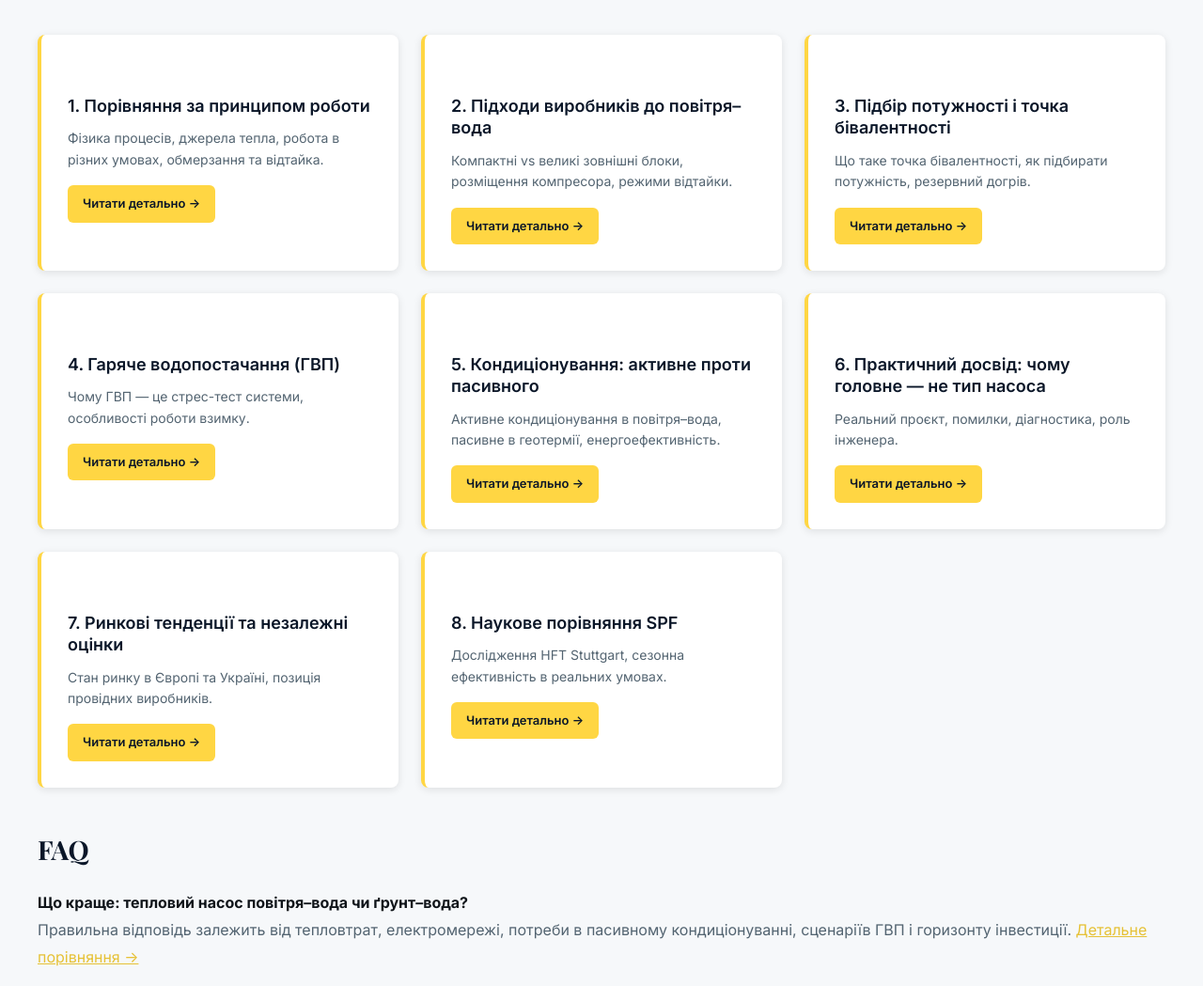
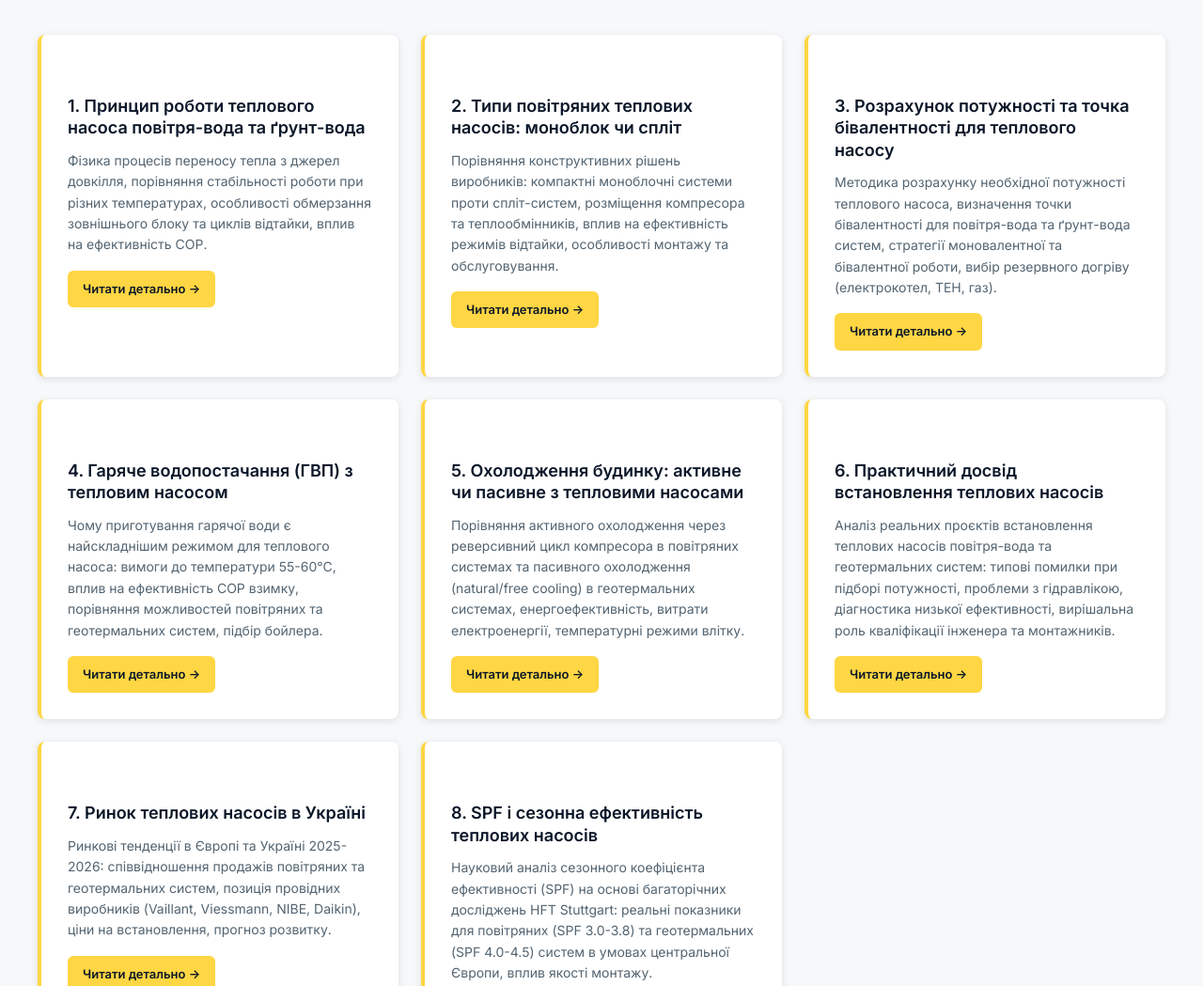
Before and after one commit to dimirtsar/dimirtsar.github.io, a website: page blog/teplovyi-nasos-povitrya-voda-chy-grunt-voda/index.html in a window 1280 px wide. Shown: the part 3726-4775 px from the top of the page at 94% size. Drawn offline with nearby package versions, Linux system fonts and the light colour scheme.

Commit message:
Updated index.html

```diff
--- a/blog/teplovyi-nasos-povitrya-voda-chy-grunt-voda/index.html
+++ b/blog/teplovyi-nasos-povitrya-voda-chy-grunt-voda/index.html
@@ -197,50 +197,50 @@
 
         <div class="cluster-grid">
           <div class="cluster-card">
-            <h4>1. Порівняння за принципом роботи</h4>
-            <p>Фізика процесів, джерела тепла, робота в різних умовах, обмерзання та відтайка.</p>
+            <h4>1. Принцип роботи теплового насоса повітря-вода та ґрунт-вода</h4>
+            <p>Фізика процесів переносу тепла з джерел довкілля, порівняння стабільності роботи при різних температурах, особливості обмерзання зовнішнього блоку та циклів відтайки, вплив на ефективність СОР.</p>
             <a href="/blog/heat-pump-principle-comparison/">Читати детально →</a>
           </div>
 
           <div class="cluster-card">
-            <h4>2. Підходи виробників до повітря–вода</h4>
-            <p>Компактні vs великі зовнішні блоки, розміщення компресора, режими відтайки.</p>
+            <h4>2. Типи повітряних теплових насосів: моноблок чи спліт</h4>
+            <p>Порівняння конструктивних рішень виробників: компактні моноблочні системи проти спліт-систем, розміщення компресора та теплообмінників, вплив на ефективність режимів відтайки, особливості монтажу та обслуговування.</p>
             <a href="/blog/heat-pump-manufacturers-approach/">Читати детально →</a>
           </div>
 
           <div class="cluster-card">
-            <h4>3. Підбір потужності і точка бівалентності</h4>
-            <p>Що таке точка бівалентності, як підбирати потужність, резервний догрів.</p>
+            <h4>3. Розрахунок потужності та точка бівалентності для теплового насосу</h4>
+            <p>Методика розрахунку необхідної потужності теплового насоса, визначення точки бівалентності для повітря-вода та ґрунт-вода систем, стратегії моновалентної та бівалентної роботи, вибір резервного догріву (електрокотел, ТЕН, газ).</p>
             <a href="/blog/heat-pump-power-bivalence/">Читати детально →</a>
           </div>
 
           <div class="cluster-card">
-            <h4>4. Гаряче водопостачання (ГВП)</h4>
-            <p>Чому ГВП — це стрес-тест системи, особливості роботи взимку.</p>
+            <h4>4. Гаряче водопостачання (ГВП) з тепловим насосом</h4>
+            <p>Чому приготування гарячої води є найскладнішим режимом для теплового насоса: вимоги до температури 55-60°C, вплив на ефективність СОР взимку, порівняння можливостей повітряних та геотермальних систем, підбір бойлера.</p>
             <a href="/blog/heat-pump-hot-water/">Читати детально →</a>
           </div>
 
           <div class="cluster-card">
-            <h4>5. Кондиціонування: активне проти пасивного</h4>
-            <p>Активне кондиціонування в повітря–вода, пасивне в геотермії, енергоефективність.</p>
+            <h4>5. Охолодження будинку: активне чи пасивне з тепловими насосами</h4>
+            <p>Порівняння активного охолодження через реверсивний цикл компресора в повітряних системах та пасивного охолодження (natural/free cooling) в геотермальних системах, енергоефективність, витрати електроенергії, температурні режими влітку.</p>
             <a href="/blog/heat-pump-cooling-active-passive/">Читати детально →</a>
           </div>
 
           <div class="cluster-card">
-            <h4>6. Практичний досвід: чому головне — не тип насоса</h4>
-            <p>Реальний проєкт, помилки, діагностика, роль інженера.</p>
+            <h4>6. Практичний досвід встановлення теплових насосів</h4>
+            <p>Аналіз реальних проєктів встановлення теплових насосів повітря-вода та геотермальних систем: типові помилки при підборі потужності, проблеми з гідравлікою, діагностика низької ефективності, вирішальна роль кваліфікації інженера та монтажників.</p>
             <a href="/blog/heat-pump-practical-experience/">Читати детально →</a>
           </div>
 
           <div class="cluster-card">
-            <h4>7. Ринкові тенденції та незалежні оцінки</h4>
-            <p>Стан ринку в Європі та Україні, позиція провідних виробників.</p>
+            <h4>7. Ринок теплових насосів в Україні</h4>
+            <p>Ринкові тенденції в Європі та Україні 2025-2026: співвідношення продажів повітряних та геотермальних систем, позиція провідних виробників (Vaillant, Viessmann, NIBE, Daikin), ціни на встановлення, прогноз розвитку.</p>
             <a href="/blog/heat-pump-market-trends/">Читати детально →</a>
           </div>
 
           <div class="cluster-card">
-            <h4>8. Наукове порівняння SPF</h4>
-            <p>Дослідження HFT Stuttgart, сезонна ефективність в реальних умовах.</p>
+            <h4>8. SPF і сезонна ефективність теплових насосів</h4>
+            <p>Науковий аналіз сезонного коефіцієнта ефективності (SPF) на основі багаторічних досліджень HFT Stuttgart: реальні показники для повітряних (SPF 3.0-3.8) та геотермальних (SPF 4.0-4.5) систем в умовах центральної Європи, вплив якості монтажу.</p>
             <a href="/blog/heat-pump-scientific-comparison/">Читати детально →</a>
           </div>
         </div>
```
